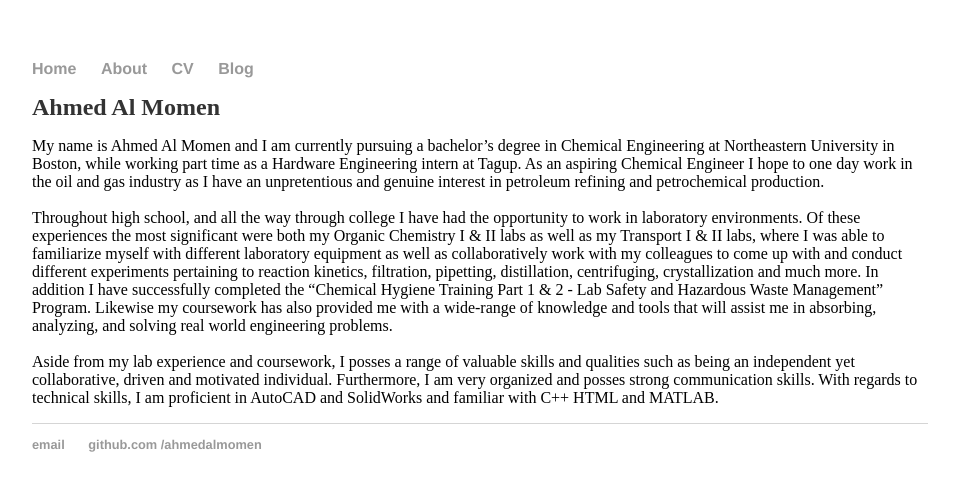
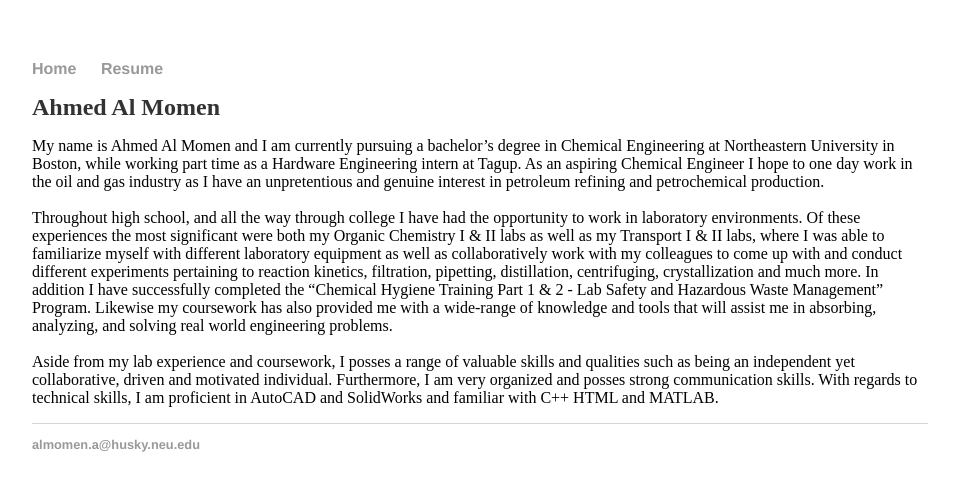
Before and after one commit to ahmedalmomen/aalmomen.com, a Jekyll site: the page built from index.html, in a window 1280 px wide. Shown: the top 491 px of the page, without its empty margins (160-1119 px from the left). Built offline with Jekyll 4.4.1, drawn with Linux system fonts in a browser that asks for light colours.

Commit message:
Update default.html

```diff
--- a/_layouts/default.html
+++ b/_layouts/default.html
@@ -10,9 +10,7 @@ in.css">
                   <nav>
                   <ul>
                           <li><a href="/">Home</a></li>
-                          <li><a href="/about">About</a></li>
-                          <li><a href="/cv">CV</a></li>
-                          <li><a href="/blog">Blog</a></li>
+                          <li><a href="/cv">Resume</a></li>
                   </ul>
                   </nav>
                   <div class="container">
@@ -22,10 +20,9 @@ in.css">
                   </div><!-- /.container -->
                   <footer>
                   <ul>
-                            <li><a href="mailto:almomen.a@husky.neu.edu">email
+                            <li><a href="mailto:almomen.a@husky.neu.edu">almomen.a@husky.neu.edu
 </a></li>
-                            <li><a href="https://github.com/ahmedalmomen">github.com
-/ahmedalmomen</a></li>
+
                       </ul>
                </footer>
          </body>
```
